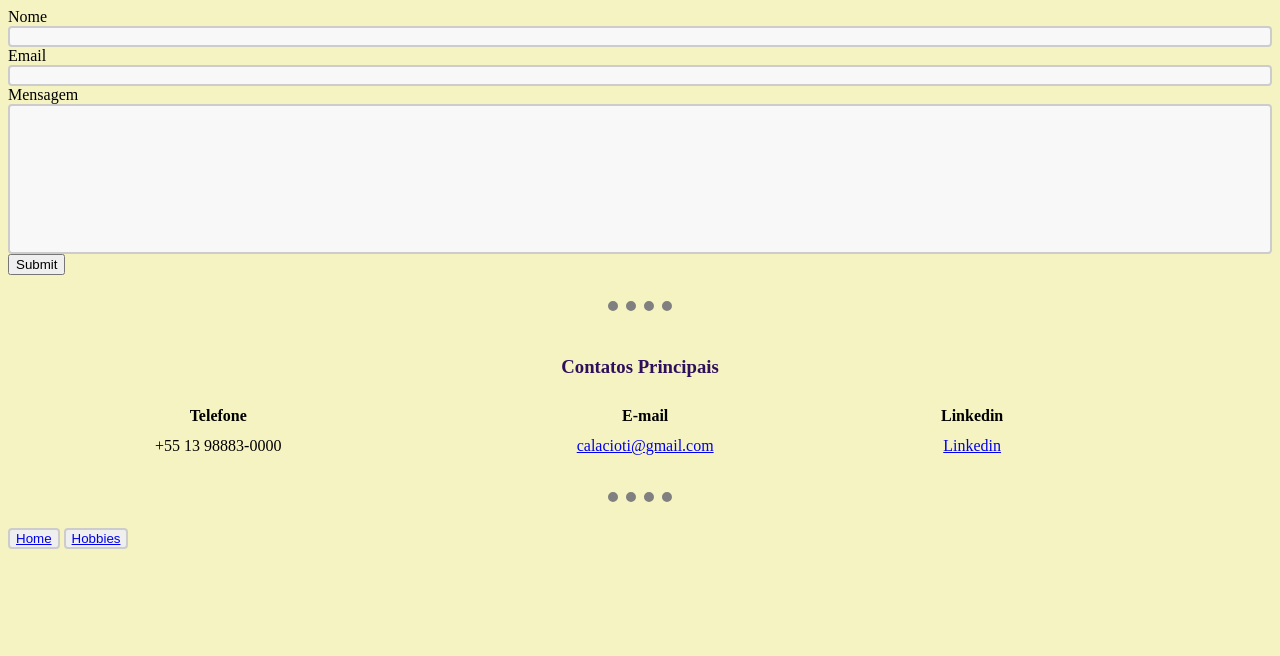
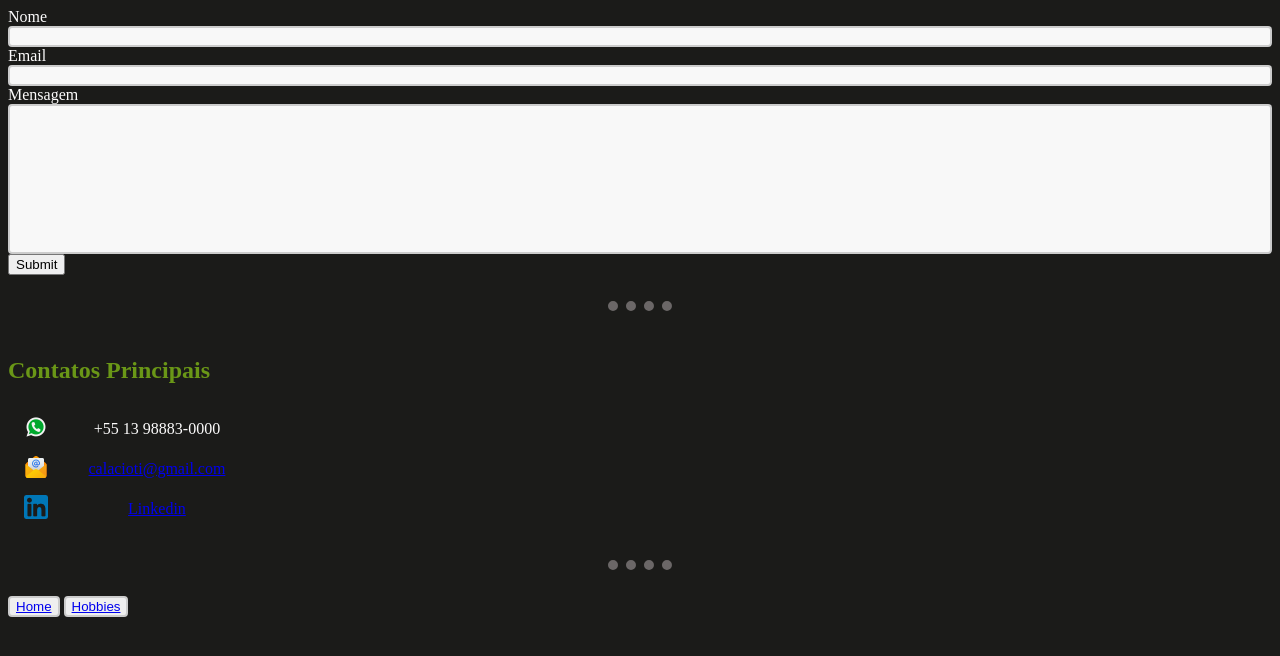
Before and after one commit to rafaelcalacio/CV, a plain HTML site: page contato.html in a window 1280 px wide. Drawn offline with Linux system fonts and the light colour scheme.

Commit message:
home04012023

```diff
--- a/contato.html
+++ b/contato.html
@@ -19,16 +19,18 @@
     <br>
     <hr>
     <br>
-    <h3 id="contatos">Contatos Principais</h3>
+    <h2>Contatos Principais</h2>
     <table cellspacing = "10" id="tabelaContatos">
-        <th>Telefone</th>
-        <th>E-mail</th>
-        <th>Linkedin</th>
         <tr>
-            <td>+55 13 98883-0000</td>
-
+            <td><img src="images/whatsapp_icon.png"></td>
+            <td >+55 13 98883-0000</td>
+        </tr>
+        <tr>
+            <td><img src="images/email.png"></td>
             <td><a href="mailto:calacioti@gmail.com.br">calacioti@gmail.com</a></td>
-
+        </tr>
+        <tr>
+            <td><img src="images/linkedin.png"></td>
             <td><a href="https://www.linkedin.com/in/rafael-calacio86/" target="_blank">Linkedin</a></td>
         </tr>
     </table>
--- a/format.css
+++ b/format.css
@@ -1,38 +1,32 @@
-
-#contatos{
-    text-align: center;
-}
-
-
 
 hr{
-    align: center;
     width: 5%;
     border-style: none;
     border-top-style: dotted;
-    border-color:grey;
+    border-color:rgb(107, 103, 103);
     border-width: 10px;
 
 }
 
 h1{
-    color:#2F0F5D;
+    color:#6a9717;
 }
 
 h2{
-    color: #2F0F5D;
+    color: #6a9717;
 }
 
 h3{
-    color:#2F0F5D;
+    color:#6a9717;
 }
 
 body{
-    background-color:#F5F3C1;
+    background-color:#1b1b19;
+    color: #fdfcfc;
 }
 
 #tabelaContatos{
-    width: 85%;
+    width: 20%;
     text-align: center;
 }
 
```
Also changed, not shown: index.html (+7 -1 lines), images/email.png (added), images/linkedin.png (added), images/whatsapp_icon.png (added).
